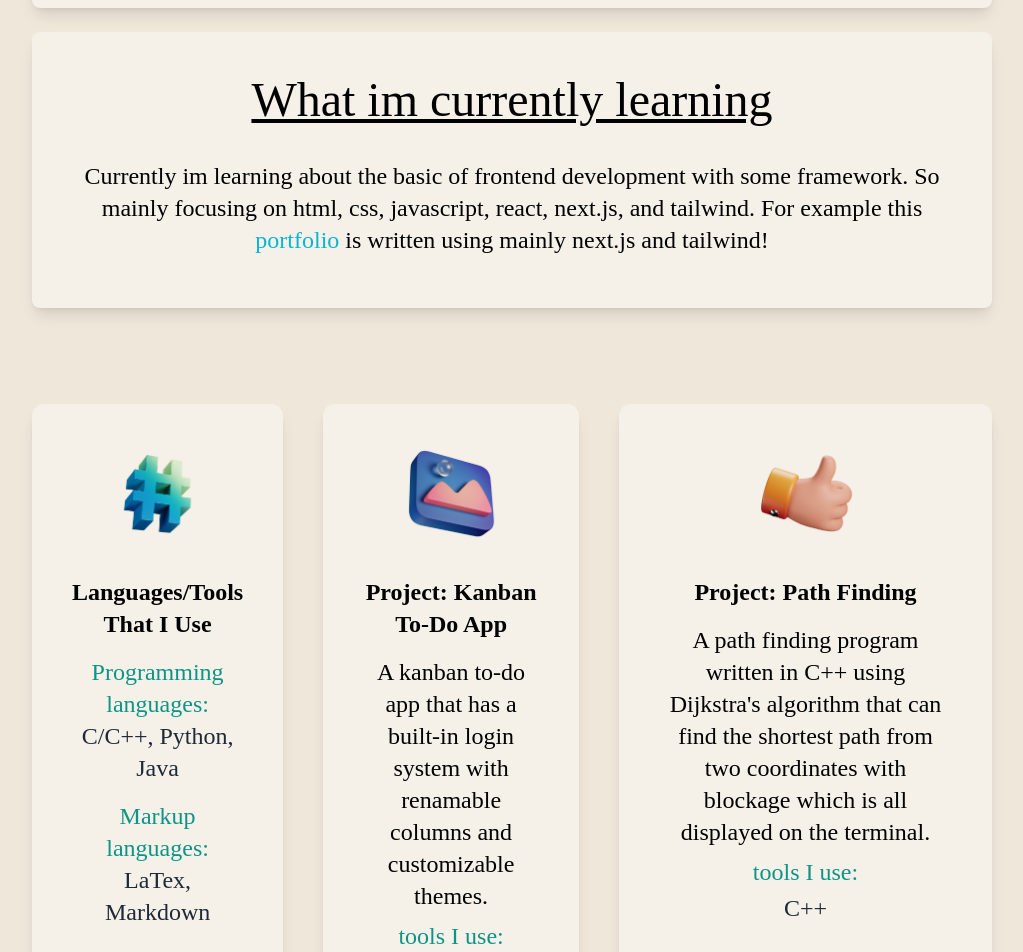
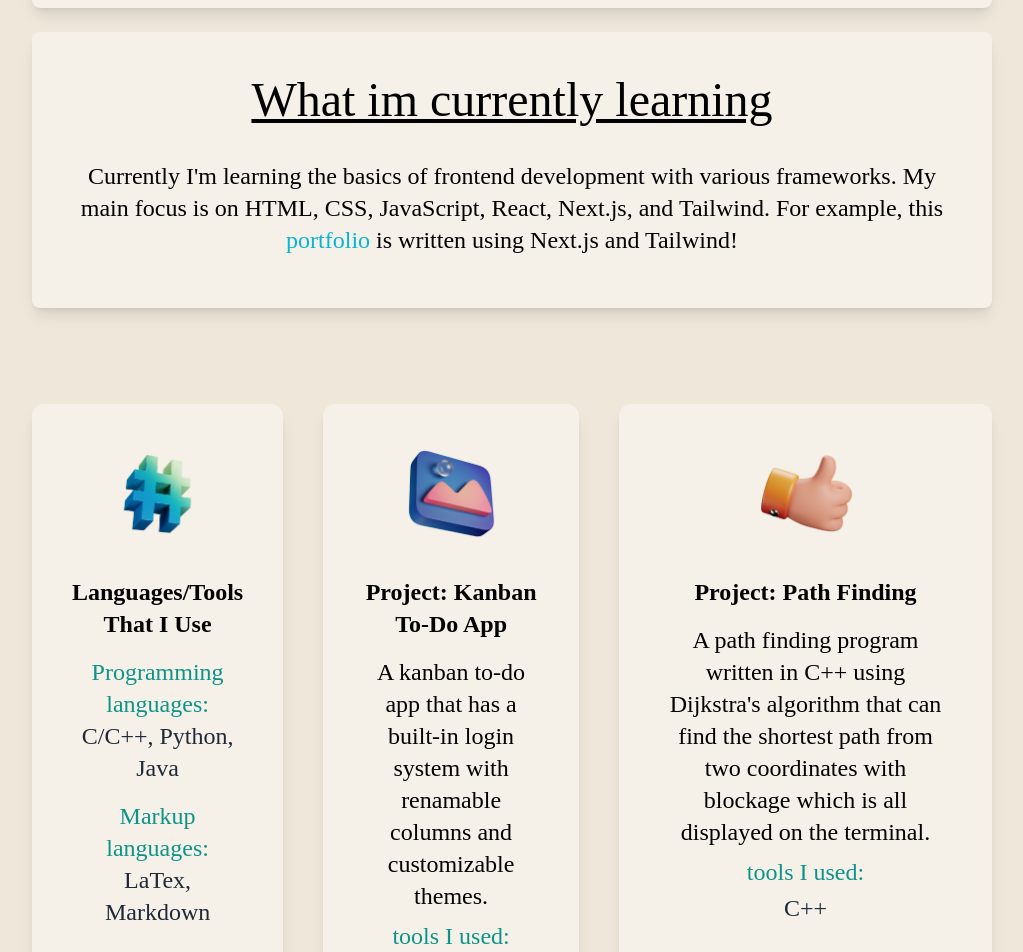
Before and after one commit to AndyHCode/Portfolio, a Next.js app in the folder react-portfolio/: page / in a window 1280 px wide. Shown: the part 1420-2372 px from the top of the page, without its empty margins (128-1151 px from the left). Built offline with nearby package versions, Linux system fonts and the light colour scheme; a web font is replaced by a local one.

Commit message:
Update index.js

```diff
--- a/react-portfolio/pages/index.js
+++ b/react-portfolio/pages/index.js
@@ -68,9 +68,9 @@ export default function Home() {
             <div className='shadow-lg rounded-lg p-5 bg-offWhite-100 dark:bg-offDark-100 dark:text-offWhite-100'>
             <h3 className='text-3xl py-1 mt-5 text-center md:text-4xl lg:text-5xl underline'>What im currently learning</h3>
             <p className='text-md py-8 leading-2 text-gray-80 text-center max-w-4xl mx-auto md:text-lg lg:text-2xl'>
-              Currently im learning about the basic of frontend development with some framework.
-              So mainly focusing on html, css, javascript, react, next.js, and tailwind. For example
-              this <a href='https://github.com/AndyHCode/Portfolio' className='text-cyan-500 hover:text-cyan-400 hover:underline'>portfolio</a> is written using mainly next.js and tailwind!
+              Currently I'm learning the basics of frontend development with various frameworks. My main focus is on HTML, CSS, JavaScript, React, Next.js, and Tailwind. For example,
+              this <a href='https://github.com/AndyHCode/Portfolio' className='text-cyan-500 hover:text-cyan-400 hover:underline'>portfolio</a> is written using Next.js and Tailwind!
+
             </p>
             </div>
             </div>
@@ -89,7 +89,7 @@ export default function Home() {
               <div className='flex justify-center'><Image alt="" src={design} width={100} height={100} /></div>
               <h3 className='text-lg font-bold pt-8 pb-2 md:text-xl lg:text-2xl'>Project: Kanban To-Do App</h3>
               <p className='py-2'>A kanban to-do app that has a built-in login system with renamable columns and customizable themes.</p>
-              <h4 className='text-teal-600'>tools I use:</h4>
+              <h4 className='text-teal-600'>tools I used:</h4>
               <p className='text-gray-800 py-1 dark:text-offWhite-200'>Python</p>
               <p className='text-gray-800 py-1 dark:text-offWhite-200'>CustomTkinter</p>
               <p className='text-gray-800 py-1 pb-5 dark:text-offWhite-200'>PyInstaller</p>
@@ -104,7 +104,7 @@ export default function Home() {
               <h3 className='text-lg font-bold pt-8 pb-2 md:text-xl lg:text-2xl'>Project: Path Finding</h3>
               <p className='py-2'>A path finding program written in C++ using Dijkstra&apos;s algorithm that can find the shortest path from
               two coordinates with blockage which is all displayed on the terminal.</p>
-              <h4 className='text-teal-600 dark:text-teal-500'>tools I use:</h4>
+              <h4 className='text-teal-600 dark:text-teal-500'>tools I used:</h4>
               <p className='text-gray-800 py-1 pb-9 dark:text-offWhite-200'>C++</p>
               <a href='https://github.com/AndyHCode/Path-Finding-V2'>
               <button class="bg-teal-500 hover:bg-teal-400 text-white font-bold py-2 px-4 border-b-4 border-teal-700 hover:border-teal-500 rounded">
```
